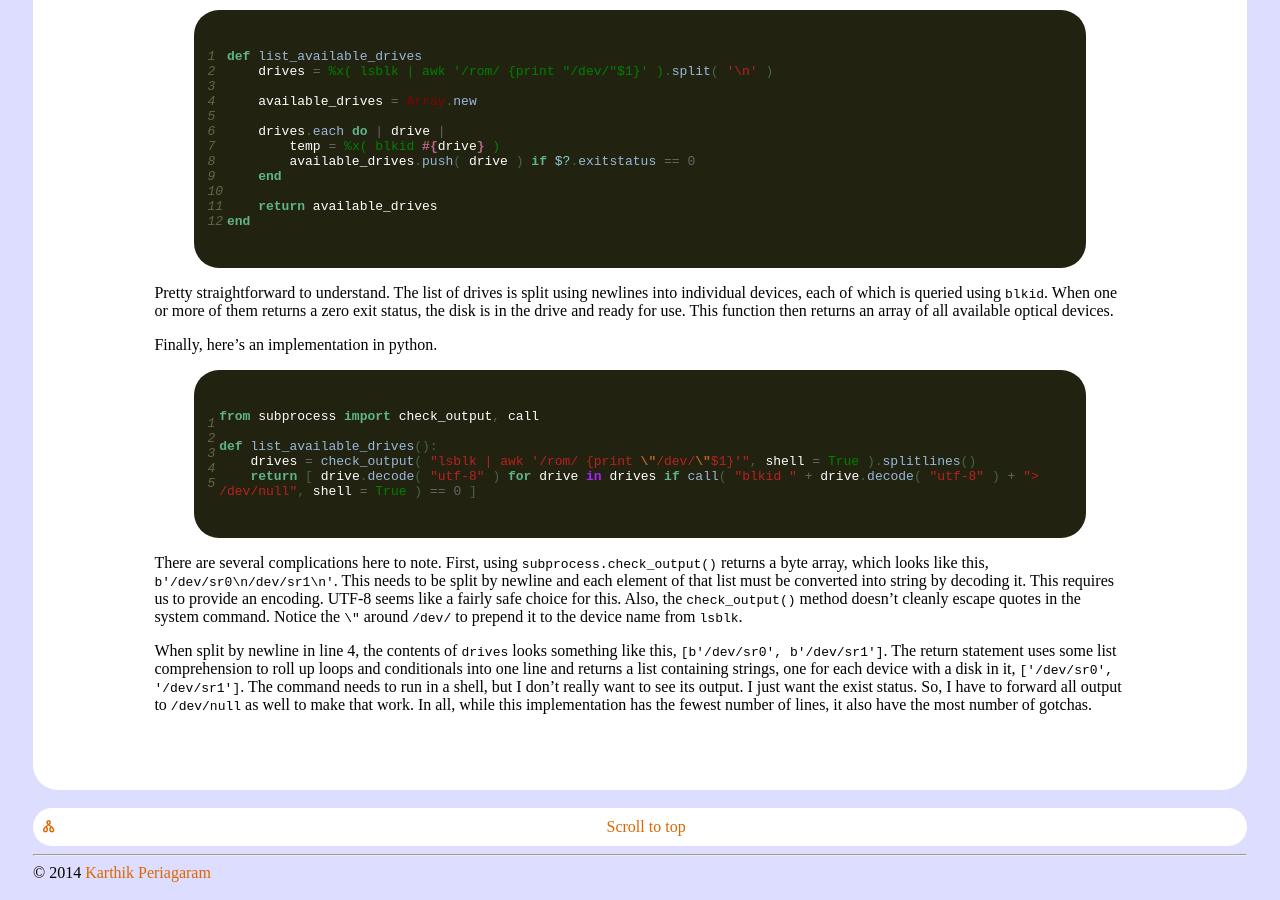
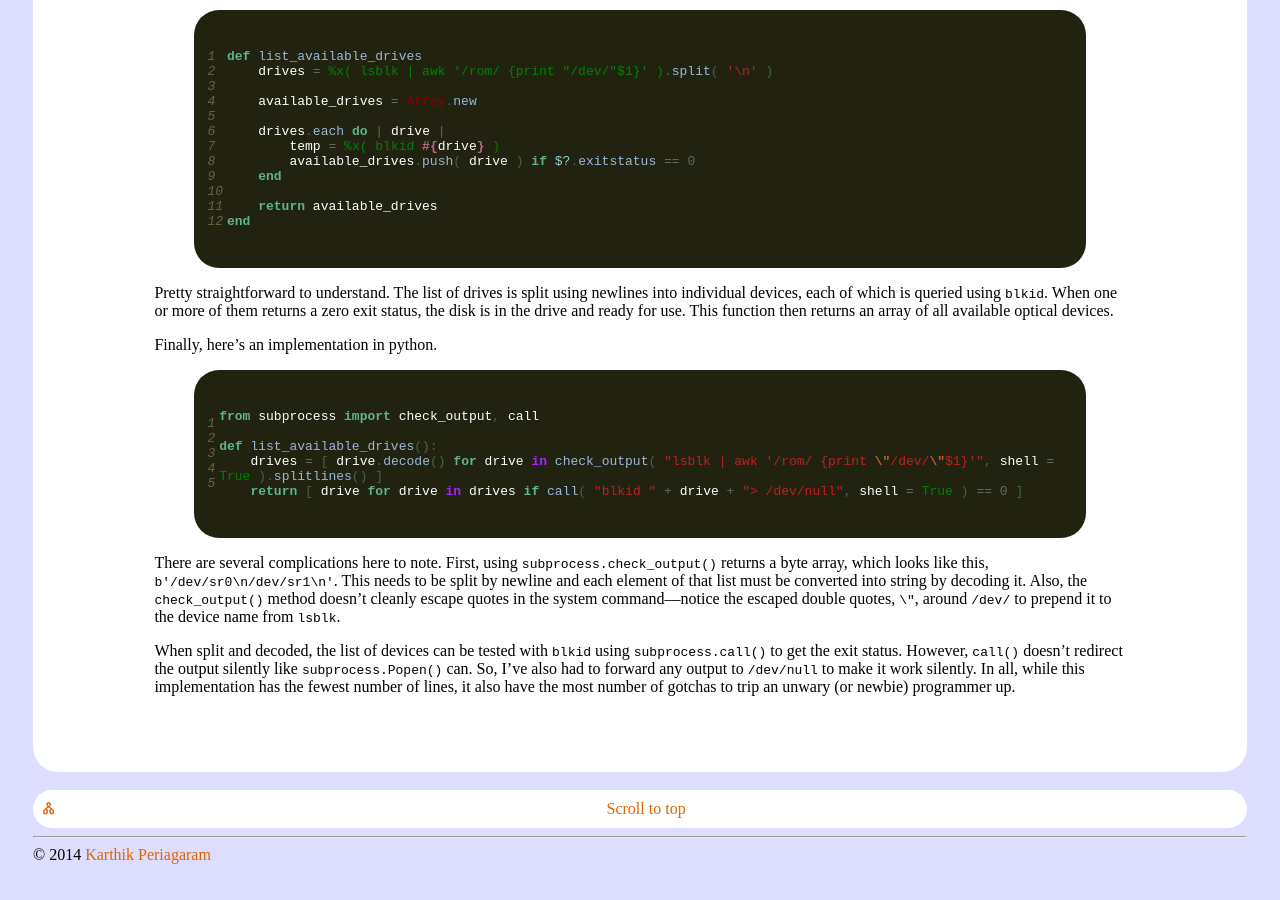
Before and after one commit to dekonvoluted/dekonvoluted.github.io, a Jekyll site: the page built from _posts/2014-11-29-checking-if-disk-is-present.md, in a window 1280 px wide and 900 px high, scrolled down 1696 px. Built offline with Jekyll 4.4.1, drawn with Linux system fonts in a browser that asks for light colours.

Commit message:
Python implementation updated
Explanation updated as well.

```diff
--- a/_posts/2014-11-29-checking-if-disk-is-present.md
+++ b/_posts/2014-11-29-checking-if-disk-is-present.md
@@ -123,21 +123,16 @@ Finally, here's an implementation in python.
 from subprocess import check_output, call
 
 def list_available_drives():
-    drives = check_output( "lsblk | awk '/rom/ {print \"/dev/\"$1}'", shell = True ).splitlines()
-    return [ drive.decode( "utf-8" ) for drive in drives if call( "blkid " + drive.decode( "utf-8" ) + "> /dev/null", shell = True ) == 0 ]
+    drives = [ drive.decode() for drive in check_output( "lsblk | awk '/rom/ {print \"/dev/\"$1}'", shell = True ).splitlines() ]
+    return [ drive for drive in drives if call( "blkid " + drive + "> /dev/null", shell = True ) == 0 ]
 {% endhighlight %}
 
 There are several complications here to note.
 First, using `subprocess.check_output()` returns a byte array, which looks like this, `b'/dev/sr0\n/dev/sr1\n'`.
 This needs to be split by newline and each element of that list must be converted into string by decoding it.
-This requires us to provide an encoding.
-UTF-8 seems like a fairly safe choice for this.
-Also, the `check_output()` method doesn't cleanly escape quotes in the system command.
-Notice the `\"` around `/dev/` to prepend it to the device name from `lsblk`.
+Also, the `check_output()` method doesn't cleanly escape quotes in the system command---notice the escaped double quotes, `\"`, around `/dev/` to prepend it to the device name from `lsblk`.
 
-When split by newline in line 4, the contents of `drives` looks something like this, `[b'/dev/sr0', b'/dev/sr1']`.
-The return statement uses some list comprehension to roll up loops and conditionals into one line and returns a list containing strings, one for each device with a disk in it, `['/dev/sr0', '/dev/sr1']`.
-The command needs to run in a shell, but I don't really want to see its output.
-I just want the exist status.
-So, I have to forward all output to `/dev/null` as well to make that work.
-In all, while this implementation has the fewest number of lines, it also have the most number of gotchas.
+When split and decoded, the list of devices can be tested with `blkid` using `subprocess.call()` to get the exit status.
+However, `call()` doesn't redirect the output silently like `subprocess.Popen()` can.
+So, I've also had to forward any output to `/dev/null` to make it work silently.
+In all, while this implementation has the fewest number of lines, it also have the most number of gotchas to trip an unwary (or newbie) programmer up.
```
